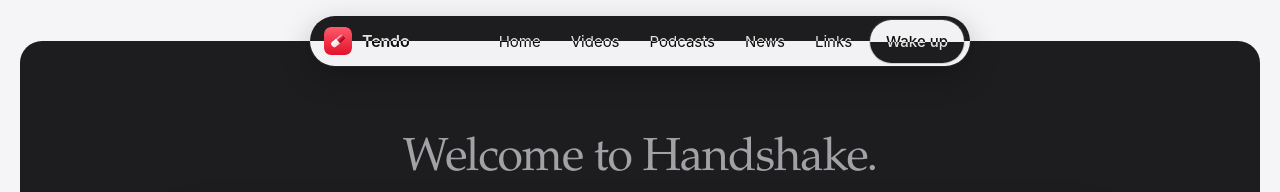
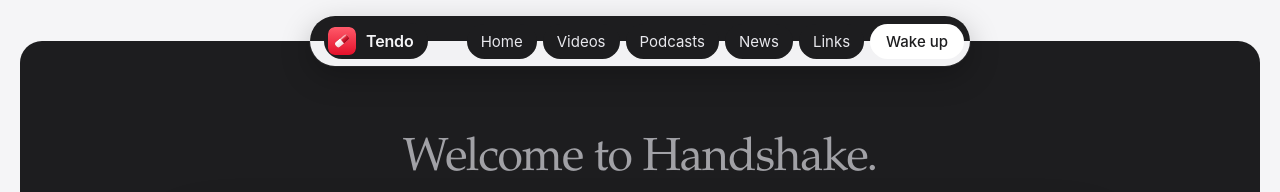
Before and after one commit to ShallowTile270/thns, a plain HTML site: page index.html in a window 1280 px wide. Shown: the top 192 px of the page. Drawn offline with Linux system fonts and the light colour scheme.

Commit message:
Readable yin-yang bar with a pebble-in-a-pond ripple
Labels now sit on solid dark chips so they read on both halves of the split.
Scrolling off or back onto the stage edge ripples the new look outward from
the red pill logo, with thin red rings spreading past the bar. Respects
prefers-reduced-motion.

Co-Authored-By: Claude Opus 5.5 <noreply@anthropic.com>
Claude-Session: https://claude.ai/code/session_01FskjoJZNHSp1UznmA5quXb

```diff
--- a/assets/site.css
+++ b/assets/site.css
@@ -217,22 +217,21 @@ a.inline{color:#0066cc;text-decoration:underline;text-underline-offset:3px}
 @media (max-width:760px){.frame{width:168px}.film-track{padding:28px 18px}.film{margin-top:28px}}
 @media (prefers-reduced-motion:reduce){.shot img{transition:none}}
 
-/* Yin-yang nav: while the pill straddles the stage's top edge, the half over the page is dark
-   with light text and the half over the grey stage is light with dark text. The split line sits
-   exactly on the stage edge (stage margin-top = -nav-h/2). Scrolling returns it to solid dark glass. */
+/* Yin-yang nav: while the pill straddles the stage's top edge, its top half (over the page) is dark
+   and its bottom half (over the grey stage) is light, split exactly on the stage edge
+   (stage margin-top = -nav-h/2). Labels sit on solid dark chips so they read cleanly on both halves.
+   Scrolling off/onto the edge ripples between the split and the solid bar from the red pill (site.js). */
 .nav-in{position:relative;height:var(--nav-h);isolation:isolate}
-.nav-in::before{content:"";position:absolute;inset:0;z-index:-1;border-radius:inherit;opacity:0;transition:opacity .35s ease;
+.nav-in::before{content:"";position:absolute;inset:0;z-index:-1;border-radius:inherit;opacity:0;
   background:linear-gradient(180deg,#1d1d1f 50%,#f2f2f4 50%);box-shadow:0 0 0 1px rgba(255,255,255,.06)}
 .nav-in.split{background:transparent;-webkit-backdrop-filter:none;backdrop-filter:none;box-shadow:0 10px 30px rgba(0,0,0,.25)}
 .nav-in.split::before{opacity:1}
-/* Text is white with mix-blend-mode:difference, so it inverts against whatever half it sits on:
-   light over the dark half, dark over the light half. The split always matches the background exactly. */
-.nav-in.split .mark span,.nav-in.split a.item,.nav-in.split a.cta span{color:#fff;mix-blend-mode:difference}
-.nav-in.split a.item:hover{background:none;text-decoration:underline;text-decoration-thickness:1px;text-underline-offset:5px}
-.nav-in.split a.cta{background:linear-gradient(180deg,#f2f2f4 50%,#1d1d1f 50%);box-shadow:0 0 0 1px rgba(127,127,127,.3)}
-.nav-in.split a.cta:hover{filter:brightness(1.1)}
-/* Centre the capital letters (not the line box) on the split, so each word is cut through its middle. */
-.nav-in a.item,.nav-in .mark span,.nav-in a.cta span{text-box:trim-both cap alphabetic}
-.nav-in a.item{padding-top:12px;padding-bottom:12px}
-.nav-in a.cta{display:flex;align-items:center;padding-top:12px;padding-bottom:12px}
-.nav-in a.cta span{display:block}
+.nav .mark{padding:4px 14px 4px 4px;border-radius:999px;background:#1d1d1f}
+.nav a.item{background:#1d1d1f;padding:8px 14px}
+.nav a.item:hover{background:#3a3a3c}
+/* Ripple layers (created by site.js): a fill that expands from the pill, and rings that spread past the bar */
+.nav-fx{position:absolute;inset:0;z-index:-1;border-radius:inherit;overflow:hidden;pointer-events:none}
+.nav-fx > i{position:absolute;inset:0}
+.nav-rings{position:absolute;inset:0;z-index:-1;pointer-events:none}
+.nav-rings > i{position:absolute;left:0;top:0;width:8px;height:8px;margin:-4px 0 0 -4px;border-radius:50%;
+  border:2px solid rgba(255,59,76,.95);opacity:0}
--- a/assets/site.js
+++ b/assets/site.js
@@ -3,12 +3,69 @@
 const y = document.getElementById("year");
 if (y) y.textContent = new Date().getFullYear();
 
-// Yin-yang nav: split colours only while the pill straddles the stage's top edge (at the top of the page).
+// Yin-yang nav: split colours only while the pill straddles the stage's top edge (top of the page).
+// Crossing the threshold ripples the new look outward from the red pill, like a pebble in a pond.
 const navIn = document.querySelector(".nav-in");
 if (navIn) {
-  const onScroll = () => navIn.classList.toggle("split", window.scrollY < 4);
-  window.addEventListener("scroll", onScroll, { passive: true });
-  onScroll();
+  const SPLIT_BG = "linear-gradient(180deg,#1d1d1f 50%,#f2f2f4 50%)";
+  const SOLID_BG = "#1d1d1f";
+  const still = window.matchMedia("(prefers-reduced-motion: reduce)");
+  const pebble = navIn.querySelector(".mark img") || navIn;
+  let split = window.scrollY < 4;
+  let running = [];
+  navIn.classList.toggle("split", split);
+
+  const layer = (cls) => {
+    let el = navIn.querySelector(":scope > ." + cls);
+    if (!el) { el = document.createElement("div"); el.className = cls; el.setAttribute("aria-hidden", "true"); navIn.prepend(el); }
+    return el;
+  };
+
+  const ripple = (toSplit) => {
+    running.forEach((a) => a.cancel());
+    running = [];
+    const fx = layer("nav-fx"), rings = layer("nav-rings");
+    fx.replaceChildren(); rings.replaceChildren();
+    if (still.matches || !navIn.animate) { navIn.classList.toggle("split", toSplit); return; }
+
+    const box = navIn.getBoundingClientRect(), p = pebble.getBoundingClientRect();
+    const ox = p.left + p.width / 2 - box.left, oy = p.top + p.height / 2 - box.top;
+    const R = Math.hypot(Math.max(ox, box.width - ox), Math.max(oy, box.height - oy)) + 4;
+
+    const fill = document.createElement("i");
+    fill.style.background = toSplit ? SPLIT_BG : SOLID_BG;
+    fx.append(fill);
+    const grow = fill.animate(
+      [{ clipPath: `circle(0px at ${ox}px ${oy}px)` }, { clipPath: `circle(${R}px at ${ox}px ${oy}px)` }],
+      { duration: 750, easing: "cubic-bezier(.22,.8,.25,1)", fill: "forwards" }
+    );
+    running.push(grow);
+    grow.finished.then(() => { navIn.classList.toggle("split", toSplit); fill.remove(); }).catch(() => {});
+
+    const reach = R * 2.6; // final ring diameter; rings grow in size (not scale) so the stroke stays thin
+    for (let k = 0; k < 3; k++) {
+      const ring = document.createElement("i");
+      ring.style.left = ox + "px";
+      ring.style.top = oy + "px";
+      rings.append(ring);
+      const a = ring.animate(
+        [
+          { width: "8px", height: "8px", marginLeft: "-4px", marginTop: "-4px", opacity: 1 },
+          { width: reach + "px", height: reach + "px", marginLeft: -reach / 2 + "px", marginTop: -reach / 2 + "px", opacity: 0 }
+        ],
+        { duration: 1300, delay: k * 170, easing: "cubic-bezier(.2,.7,.3,1)", fill: "both" }
+      );
+      running.push(a);
+      a.finished.then(() => ring.remove()).catch(() => {});
+    }
+  };
+
+  window.addEventListener("scroll", () => {
+    const want = window.scrollY < 4;
+    if (want === split) return;
+    split = want;
+    ripple(want);
+  }, { passive: true });
 }
 
 // Previous / Next (and the film strip) for the YouTube playlist embed, via the iframe postMessage API.
--- a/index.html
+++ b/index.html
@@ -11,7 +11,7 @@
   <a class="item" href="/podcasts.html">Podcasts</a>
   <a class="item" href="/news.html">News</a>
   <a class="item" href="/links.html">Links</a>
-  <a class="cta" href="https://handshake.org" rel="noopener noreferrer"><span>Wake up</span></a>
+  <a class="cta" href="https://handshake.org" rel="noopener noreferrer">Wake up</a>
 </div></header>
 <main>
 <section class="stage home">
```
Also changed, not shown: contact.html (+1 -1 lines), links.html (+1 -1 lines), news.html (+1 -1 lines), podcasts.html (+1 -1 lines), thanks.html (+1 -1 lines), videos.html (+1 -1 lines).
